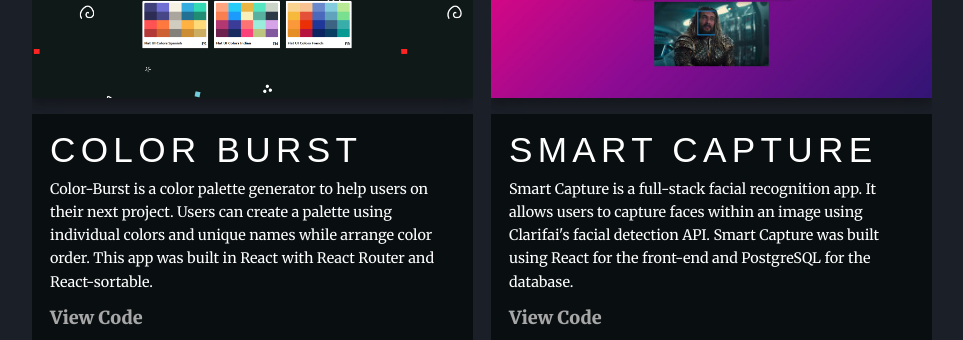
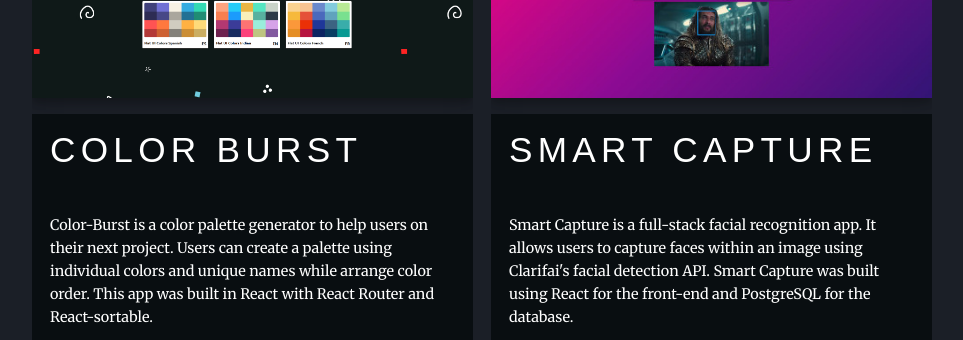
Before and after one commit to dvlprdave/portfolio, a plain HTML site: page index.html in a window 1280 px wide. Shown: the part 1730-2070 px from the top of the page, without its empty margins (158-1121 px from the left). Drawn offline with nearby package versions, Linux system fonts and the light colour scheme; a web font is replaced by a local one.

Commit message:
fixed figcaption height issue

```diff
--- a/scss/partials/_portfolio.scss
+++ b/scss/partials/_portfolio.scss
@@ -26,8 +26,8 @@
     figcaption {
         display: flex;
         flex-direction: column;
-        align-content: space-between;
-        height: 100%;
+        justify-content: space-between;
+        flex-basis: 100%;
         color: $white;
         padding: 1em;
         text-align: left;
@@ -39,12 +39,10 @@
     color: $white;
     font-size: 2.2rem;
     padding-bottom: .7rem;
-    margin-bottom: auto; // Fills up space and pushes everything down
 }
 
 .portfolio-description {
     font-size: 0.9rem;
-    margin-bottom: auto;
 }
 
 @media screen and (max-width: 600px) {
@@ -58,9 +56,10 @@
 }
 
 .portfolio-link {
+    display: inline-block;
+    width: fit-content;
     color: $gray;
     font-weight: $fw-b;
-    margin-top: auto;
     padding-top: 10px;
     text-decoration: none;
 
```
Also changed, not shown: css/main.css, 1 other file.
